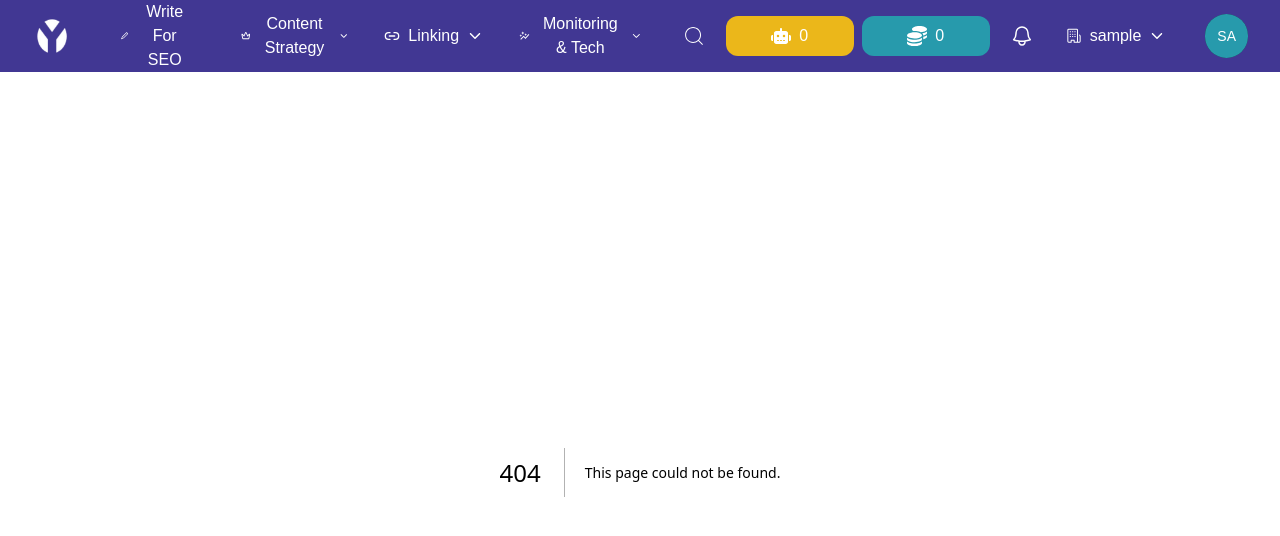
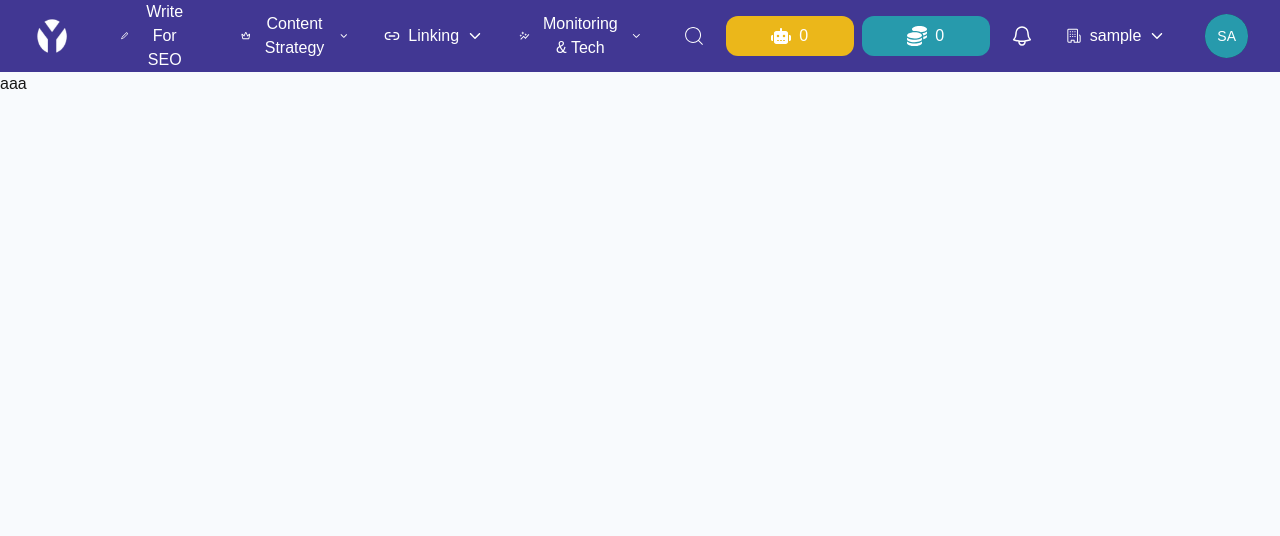
Before and after one commit to toptalentcoder/SEO-Lumenia, a Next.js app in the folder client/: page /dashboard in a window 1280 px wide. Before the commit this address had no page. Shown: the top 536 px of the page. Built offline with nearby package versions, Linux system fonts and the light colour scheme; sample sign-in values are in the browser's storage.

Commit message:
initial dashboard page
Co-authored-by: HealerDevOps <gonggong624721@gmail.com>

```diff
--- /dev/null
+++ b/client/src/app/dashboard/page.js
@@ -0,0 +1,7 @@
+export default function DashboardPage(){
+    return(
+        <div>
+            aaa
+        </div>
+    )
+}
```
